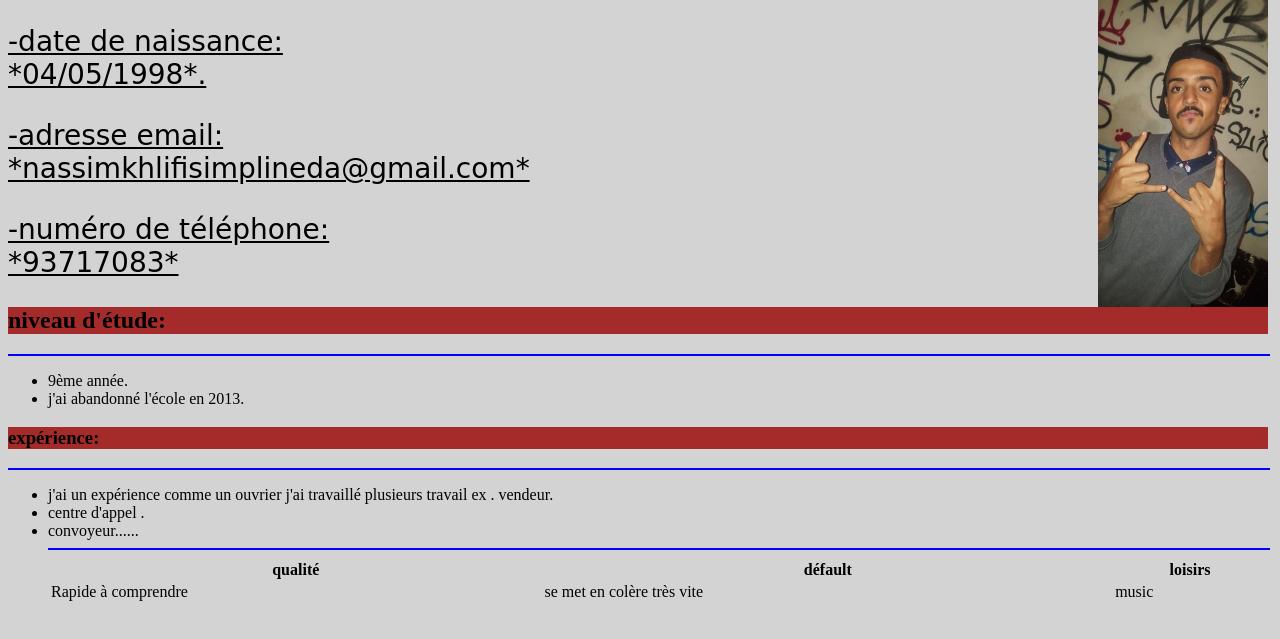
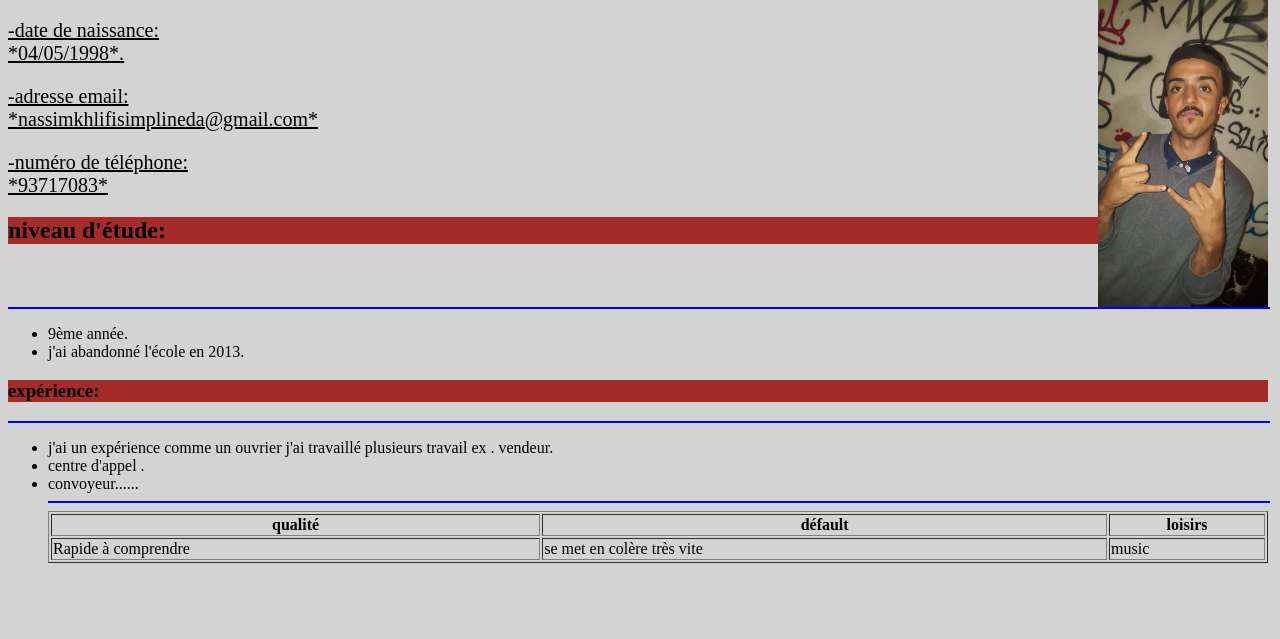
Before and after one commit to NassimSimplon/cv-nassim-, a plain HTML site: page index.html in a window 1280 px wide. Shown: the part 61-700 px from the top of the page. Drawn offline with Linux system fonts and the light colour scheme.

Commit message:
First commit Message

```diff
--- a/index.html
+++ b/index.html
@@ -33,7 +33,7 @@
 
         <hr width="100%" color="blue">
         <centre>
-<table style="width: 100%" >
+<table style="width: 100%" border="1px" >
     <thead>
         <tr>
             <th>qualité</th>
--- a/style.css
+++ b/style.css
@@ -6,9 +6,9 @@ h1{
     background-color: brown;
 }
 p{
-    font-family: cursive;
+
     font-style: bold;
-    font-size: 28px;
+    font-size: 20px;
     text-decoration-line: underline;
 }
 img
```
